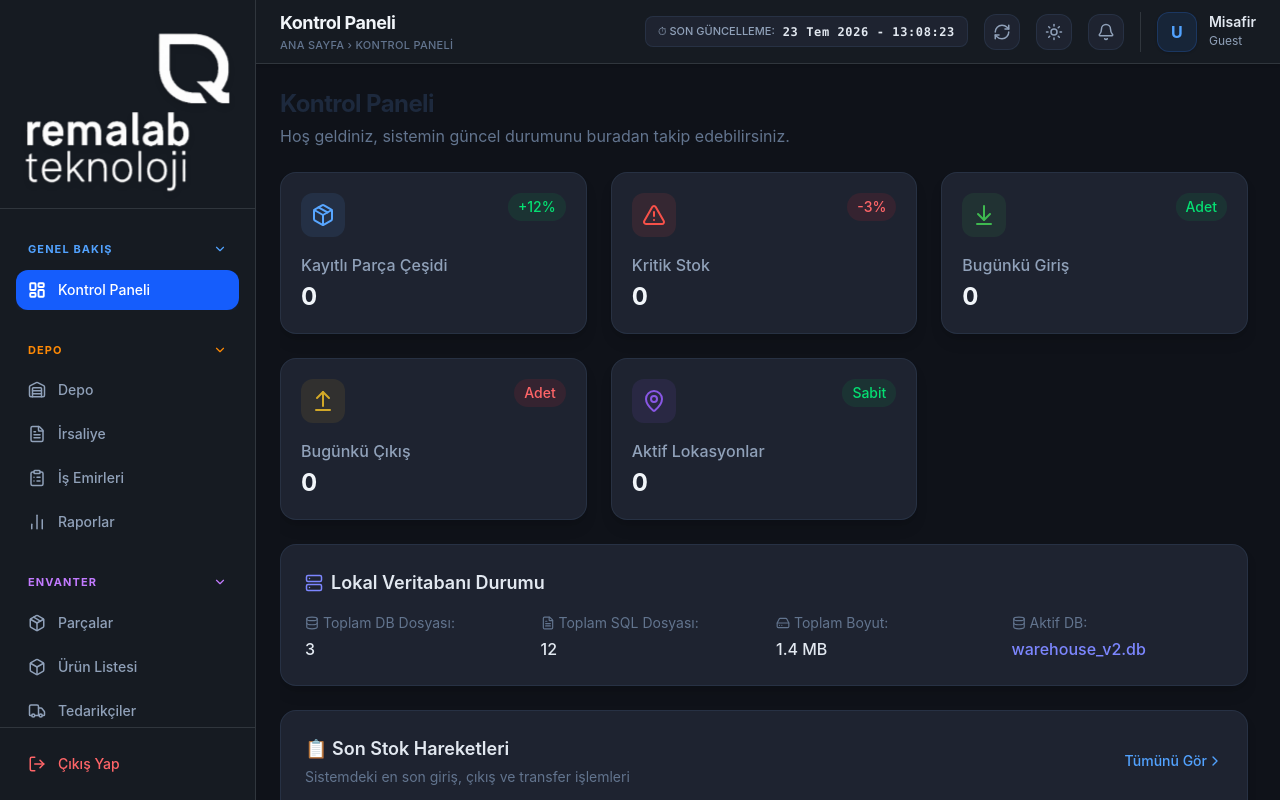
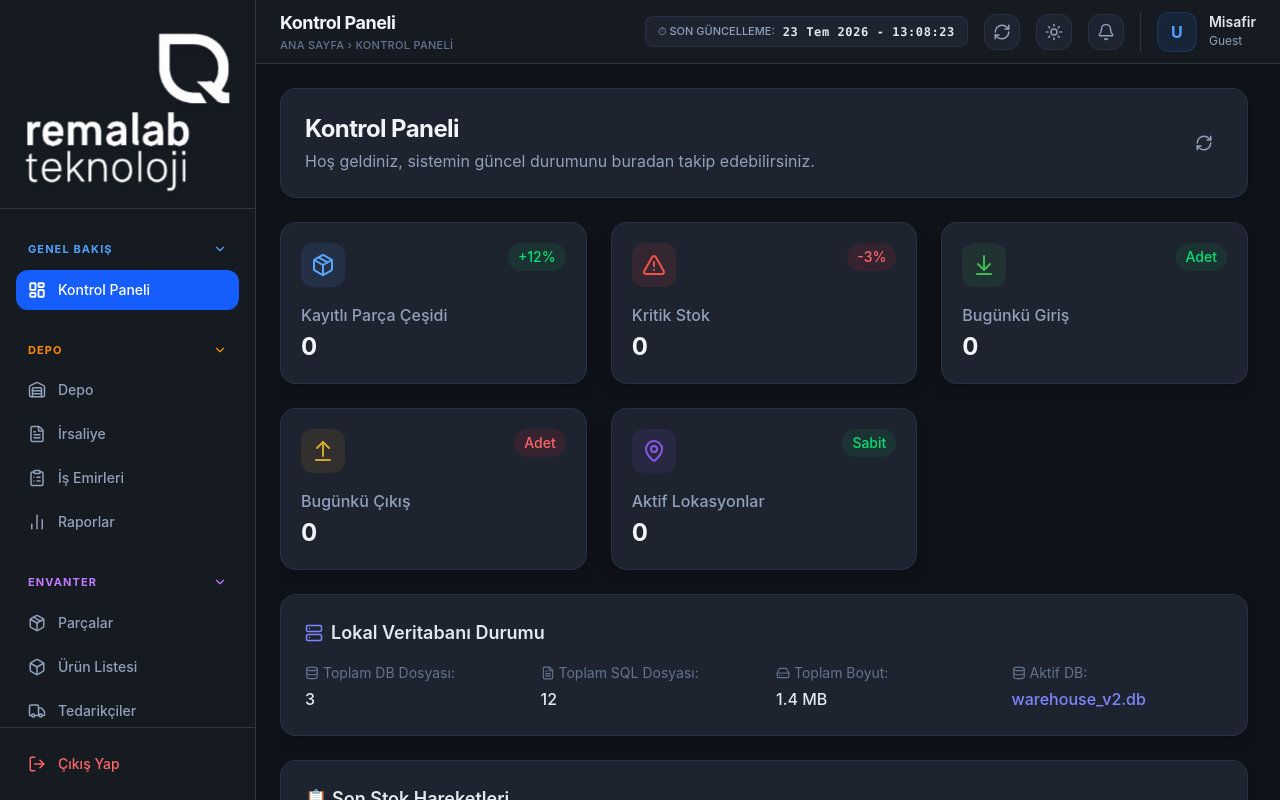
Before and after one commit to YusufPEKERR/remalab, a React (Vite) app in the folder frontend/: page /dashboard in a window 1280 px wide. Built offline with nearby package versions, Linux system fonts and the light colour scheme.

Commit message:
fix: Kontrol Paneli (Dashboard) bugunku giris ve cikis sayilarinin guncellenmesi hatasi duzeltildi

```diff
--- a/frontend/src/pages/Dashboard.jsx
+++ b/frontend/src/pages/Dashboard.jsx
@@ -85,11 +85,19 @@ export default function Dashboard() {
     <div className="h-full flex flex-col space-y-6 overflow-y-auto pr-2 pb-10">
 
       {/* Header */}
-      <div className="flex justify-between items-center">
+      <div className="flex justify-between items-center bg-white dark:bg-[#1e2330] p-6 rounded-2xl border border-slate-200 dark:border-slate-700/50 shadow-sm">
         <div>
-          <h1 className="text-2xl font-bold text-slate-800 tracking-tight">Kontrol Paneli</h1>
-          <p className="text-slate-500 mt-1">Hoş geldiniz, sistemin güncel durumunu buradan takip edebilirsiniz.</p>
+          <h1 className="text-2xl font-bold text-slate-900 dark:text-slate-100 tracking-tight">Kontrol Paneli</h1>
+          <p className="text-slate-400 mt-1">Hoş geldiniz, sistemin güncel durumunu buradan takip edebilirsiniz.</p>
         </div>
+        <button
+          type="button"
+          onClick={() => loadDashboardData()}
+          className="p-2.5 text-slate-400 hover:text-slate-600 dark:hover:text-slate-200 rounded-xl hover:bg-slate-100 dark:hover:bg-[#2a3142] transition-colors"
+          title="Yenile"
+        >
+          <RefreshCw size={18} className={loading ? "animate-spin text-blue-500" : ""} />
+        </button>
       </div>
 
       {/* Cards */}
```
Also changed, not shown: 1 other file (tests, documents, lock files or other folders).
